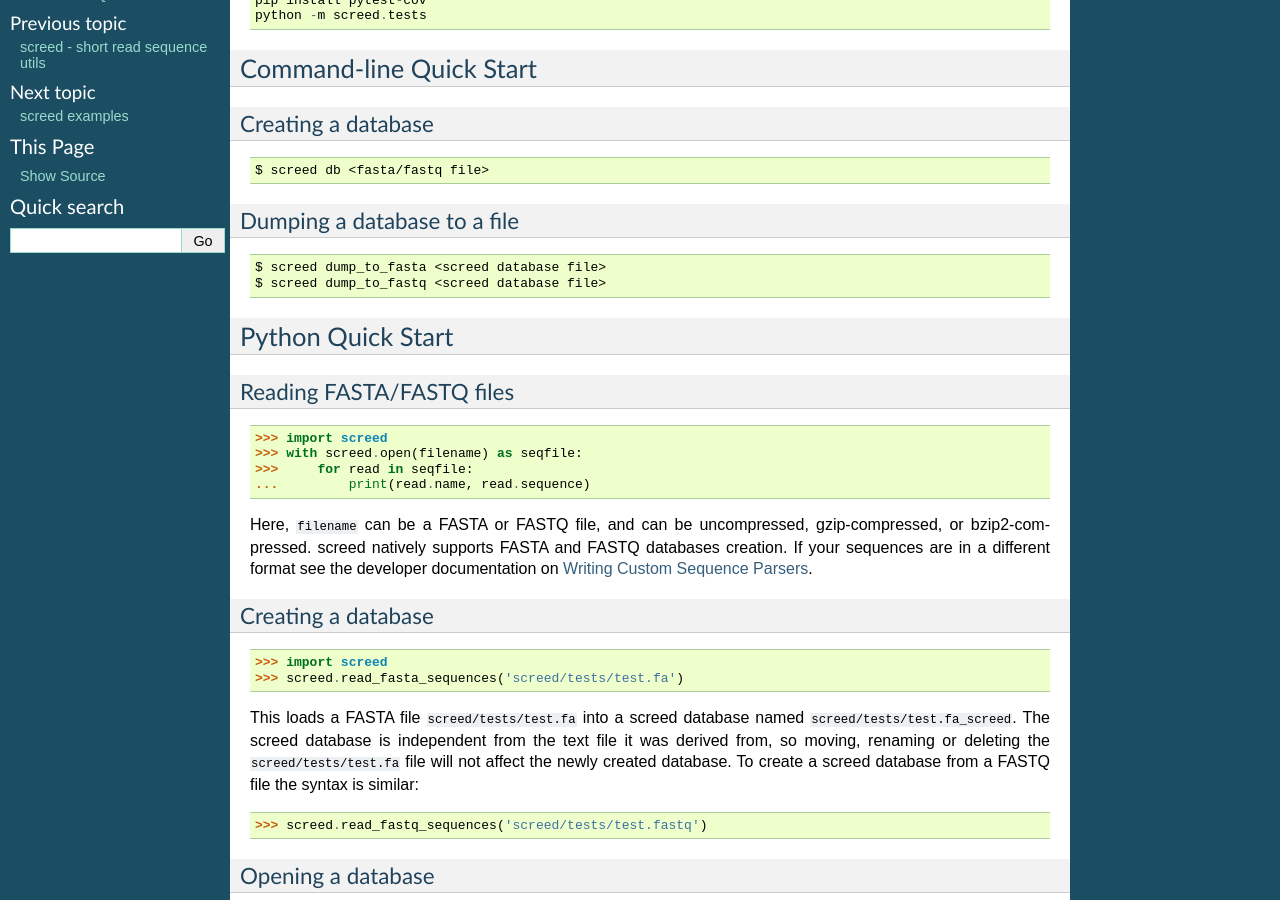
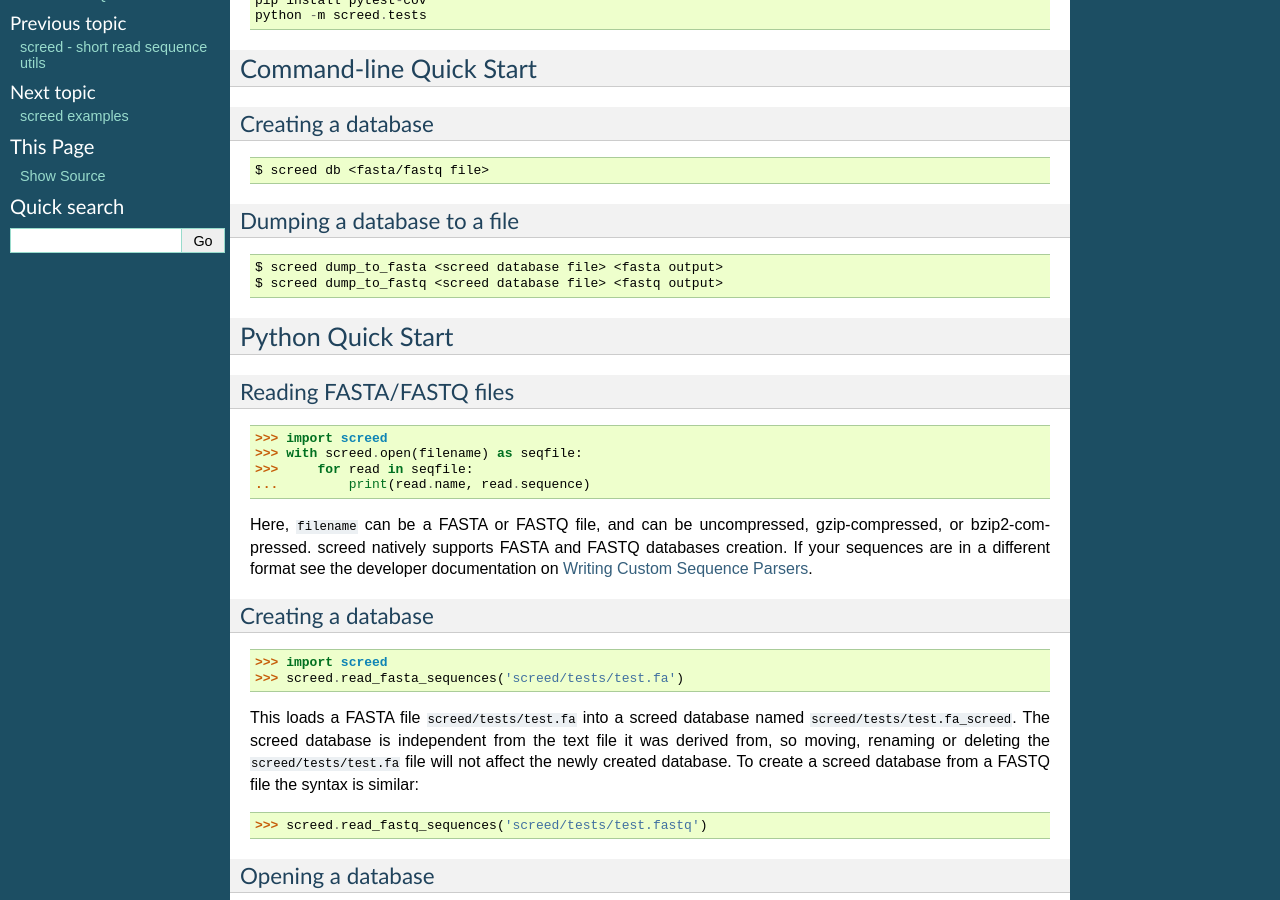
Before and after one commit to dib-lab/screed, a Sphinx documentation site: the page built from doc/screed.rst, in a window 1280 px wide and 900 px high, scrolled down 520 px. Built offline with Sphinx 7.4.7, drawn with Linux system fonts in a browser that asks for light colours; some of the changed lines change nothing that is shown.

Commit message:
Missing arguments

```diff
--- a/doc/screed.rst
+++ b/doc/screed.rst
@@ -44,8 +44,8 @@
 
 .. code::
 
-    $ screed dump_to_fasta <screed database file>
-    $ screed dump_to_fastq <screed database file>
+    $ screed dump_to_fasta <screed database file> <fasta output>
+    $ screed dump_to_fastq <screed database file> <fastq output>
 
 Python Quick Start
 ==================
```
